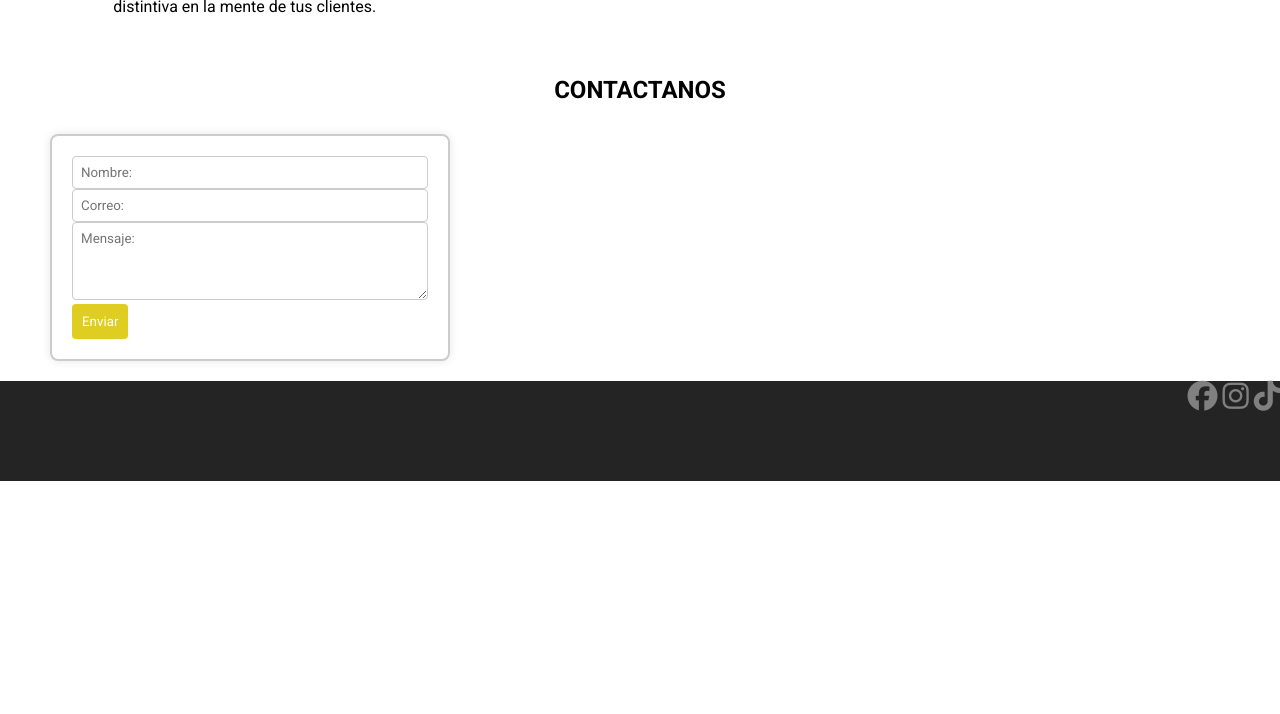
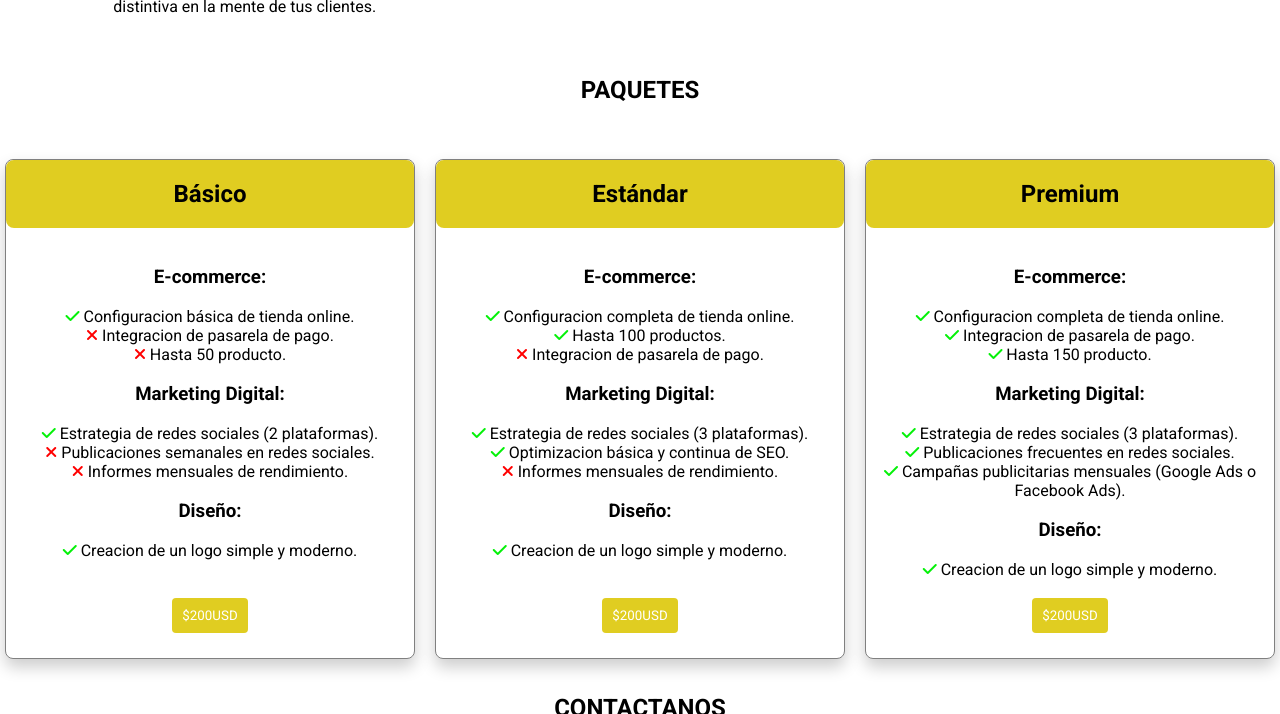
Before and after one commit to Cocardo1w/Asesoramientomarketing, a website: page public/index.html in a window 1280 px wide. Shown: the part 2086-2800 px from the top of the page. Before the commit the page ends 2567 px from the top, so only its background shows below. Drawn offline with Linux system fonts and the light colour scheme.

Commit message:
PaquetesEnlaces

```diff
--- a/public/index.html
+++ b/public/index.html
@@ -17,9 +17,9 @@
         <nav>
             <label id="logo" for="#">Proyecto</label>
             <ul>
-                <li><a href="#">Quienes somos</a></li>
-                <li><a href="#">Acerca de</a></li>
-                <li><a href="#">Contactanos</a></li>
+                <li><a href="#QuienesSomos">Quienes somos</a></li>
+                <li><a href="#Servicios">Servicios</a></li>
+                <li><a href="#Contactanos">Contáctanos</a></li>
             </ul>
             <!-- <div class="icono" id="open">
                 <span>&#9776;</span>
@@ -57,7 +57,7 @@
         </div>
     </section>
 
-    <section class="section2 hidden">
+    <section id="QuienesSomos" class="section2 hidden">
         <div class="texto-section2">
             <h1>Maximiza tu Presencia Online con Estrategias de Marketing Digital para Empresas y PYMES</h1>
             <br><br>
@@ -84,7 +84,7 @@
     </section>
 
 
-    <section class="section3 hidden">
+    <section id="Servicios" class="section3 hidden">
         <div class="section3-servicio">
             <h1>Estos son los servicios que ofrecemos</h1>
                 <div class="section3-servicios-servicios">
@@ -112,7 +112,61 @@
             </div>
     </section>
 
-    <section class="formulario-contacto">
+
+    <section class="paquetes">
+        <h1>PAQUETES</h1>
+            <div class="contenedor-paquetes">
+
+                <div class="card-paquete">
+                    <h1>Básico</h1> <br> <br>
+                    <h3>E-commerce:</h3><br>
+                    <p> <i class="fa-solid fa-check" style="color: #04f108;"></i> Configuracion básica de tienda online.</p>
+                    <p><i class="fa-solid fa-xmark" style="color: #ff0000;"></i> Integracion de pasarela de pago.</p>
+                    <p><i class="fa-solid fa-xmark" style="color: #ff0000;"></i> Hasta 50 producto.</p> <br>
+                    <h3>Marketing Digital:</h3> <br>
+                    <p><i class="fa-solid fa-check" style="color: #04f108;"></i> Estrategia de redes sociales (2 plataformas).</p>
+                    <p><i class="fa-solid fa-xmark" style="color: #ff0000;"></i> Publicaciones semanales en redes sociales.</p>
+                    <p><i class="fa-solid fa-xmark" style="color: #ff0000;"></i> Informes mensuales de rendimiento.</p> <br>
+                    <h3>Diseño:</h3> <br>
+                    <p><i class="fa-solid fa-check" style="color: #04f108;"></i> Creacion de un logo simple y moderno.</p> <br><br>
+                    <button>$200USD</button>  <br>
+
+                </div>
+                    <div class="card-paquete">
+                        <h1>Estándar</h1> <br><br>
+                        <h3>E-commerce:</h3> <br>
+                        <p><i class="fa-solid fa-check" style="color: #04f108;"></i> Configuracion completa de tienda online.</p>
+                        <p><i class="fa-solid fa-check" style="color: #04f108;"></i> Hasta 100 productos.</p>
+                        <p><i class="fa-solid fa-xmark" style="color: #ff0000;"></i> Integracion de pasarela de pago.</p> <br>
+                        <h3>Marketing Digital:</h3> <br>
+                        <p><i class="fa-solid fa-check" style="color: #04f108;"></i> Estrategia de redes sociales (3 plataformas).</p>
+                        <p><i class="fa-solid fa-check" style="color: #04f108;"></i> Optimizacion básica y continua de SEO.</p>
+                        <p><i class="fa-solid fa-xmark" style="color: #ff0000;"></i> Informes mensuales de rendimiento.</p> <br>
+                        <h3>Diseño:</h3> <br>
+                        <p><i class="fa-solid fa-check" style="color: #04f108;"></i> Creacion de un logo simple y moderno.</p> <br><br>
+                        <button>$200USD</button> <br>
+
+                    </div>
+                    <div class="card-paquete">
+                        <h1>Premium</h1> <br><br>
+                        <h3>E-commerce:</h3> <br>
+                        <p><i class="fa-solid fa-check" style="color: #04f108;"></i> Configuracion completa de tienda online.</p>
+                        <p><i class="fa-solid fa-check" style="color: #04f108;"></i> Integracion de pasarela de pago.</p>
+                        <p><i class="fa-solid fa-check" style="color: #04f108;"></i> Hasta 150 producto.</p> <br>
+                        <h3>Marketing Digital:</h3> <br>
+                        <p><i class="fa-solid fa-check" style="color: #04f108;"></i> Estrategia de redes sociales (3 plataformas).</p>
+                        <p><i class="fa-solid fa-check" style="color: #04f108;"></i> Publicaciones frecuentes en redes sociales.</p>
+                        <p><i class="fa-solid fa-check" style="color: #04f108;"></i> Campañas publicitarias mensuales (Google Ads o Facebook Ads).</p> <br>
+                        <h3>Diseño:</h3> <br>
+                        <p><i class="fa-solid fa-check" style="color: #04f108;"></i> Creacion de un logo simple y moderno.</p> <br>
+                        <button>$200USD</button> <br>
+                    </div>
+
+            </div>
+
+    </section>
+
+    <section id="Contactanos" class="formulario-contacto">
         <h1>CONTACTANOS</h1>
 
         <div class="contenedor-principal">
@@ -138,15 +192,17 @@
 
         </div>
     </section>
-    <footer>
-        <div class="footer">
-            <div class="footer-links">
+
+        <footer>
+            <div class="footer">
+                <div class="footer-links">
                 <i class="fa-brands fa-facebook"></i>
                 <i class="fa-brands fa-instagram"></i>
                 <i class="fa-brands fa-tiktok"></i>
             </div>
 
         </div>
+
     </footer>
 
 
--- a/public/style.css
+++ b/public/style.css
@@ -9,7 +9,9 @@
 header img{
     width: 100%;
     height: auto;
+    background-size: cover;
 }
+
 nav{
     display: flex;
     align-items: center;
@@ -121,11 +123,13 @@ label{
 
 }
 .imagen-lateral img{
-    max-width: 70%;
+    max-width: 80%;
     margin-left: 30px;
+    border-radius: 8px;
 }
 .formulario{
     width: 400px;
+    height: 350px;
     margin-left: 50px;
     border: 2px solid #ccc;
     border-radius: 8px;
@@ -133,17 +137,13 @@ label{
     box-shadow: 0 0 10px rgba(0, 0, 0, 0.1);
 }
 
-
-label {
-    font-weight: bold;
-}
-
 input, textarea {
     width: 100%;
-    padding: 8px;
+    padding: 15px;
     box-sizing: border-box;
     border: 1px solid #ccc;
     border-radius: 4px;
+    margin-bottom: 10px;
 }
 
 button {
@@ -158,6 +158,39 @@ button {
 button:hover {
     background-color: #d0bb1b;
 }
+.paquetes h1{
+    display: flex;
+    justify-content: center;
+    padding: 30px 0;
+}
+
+.contenedor-paquetes{
+    display: flex;
+    flex-direction: row;
+    margin-top: 20px;
+    text-align: center;
+
+    gap: 10px;
+    flex-wrap: wrap;
+}
+.card-paquete{
+    border: 1px solid gray;
+    border-radius: 8px;
+    box-shadow: 0 8px 16px rgba(0, 0, 0, 0.2);
+    background-color: #fff;
+    margin: 5px;
+
+    flex-grow: 1;
+    width: 300px;
+    height: 500px;
+}
+.card-paquete h1{
+    background-color: #e0cd21;
+    padding: 20px;
+    border-radius: 8px;
+}
+
+
 
 .footer{
     width: 100%;
```
